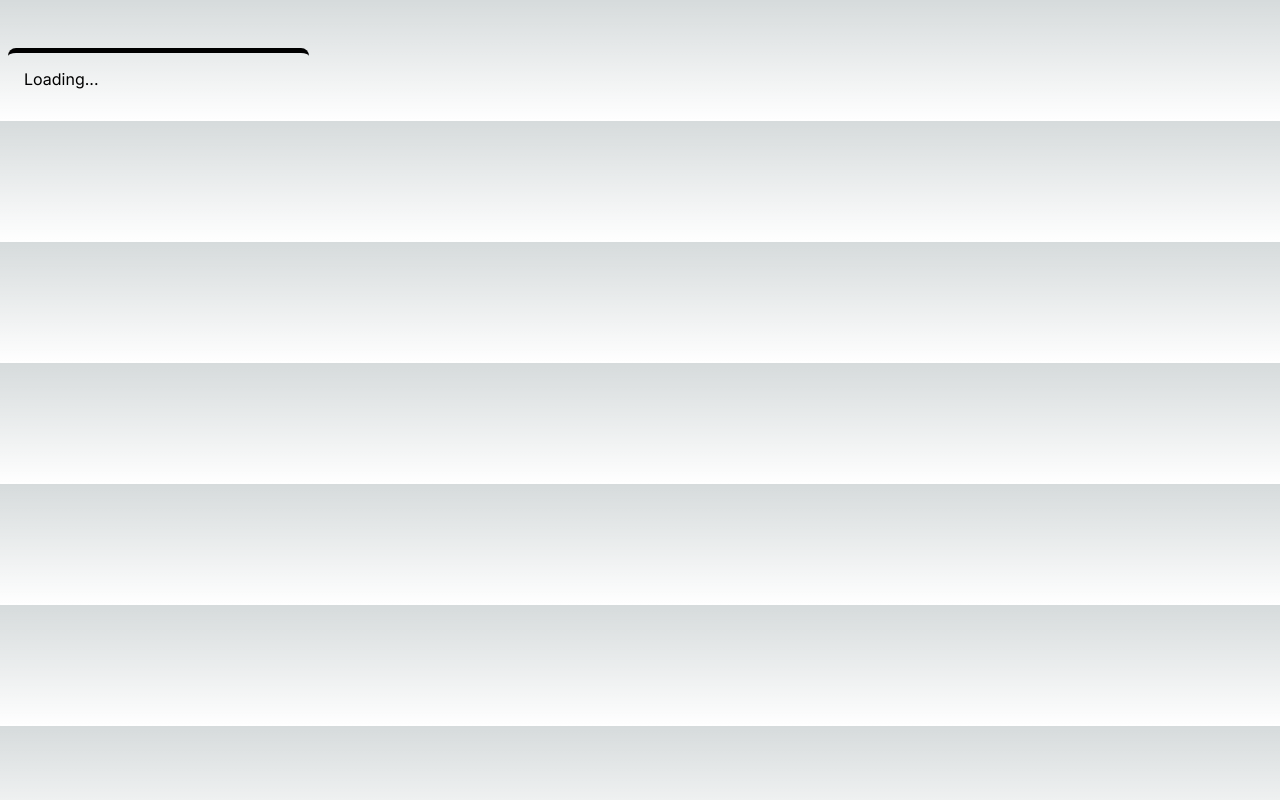
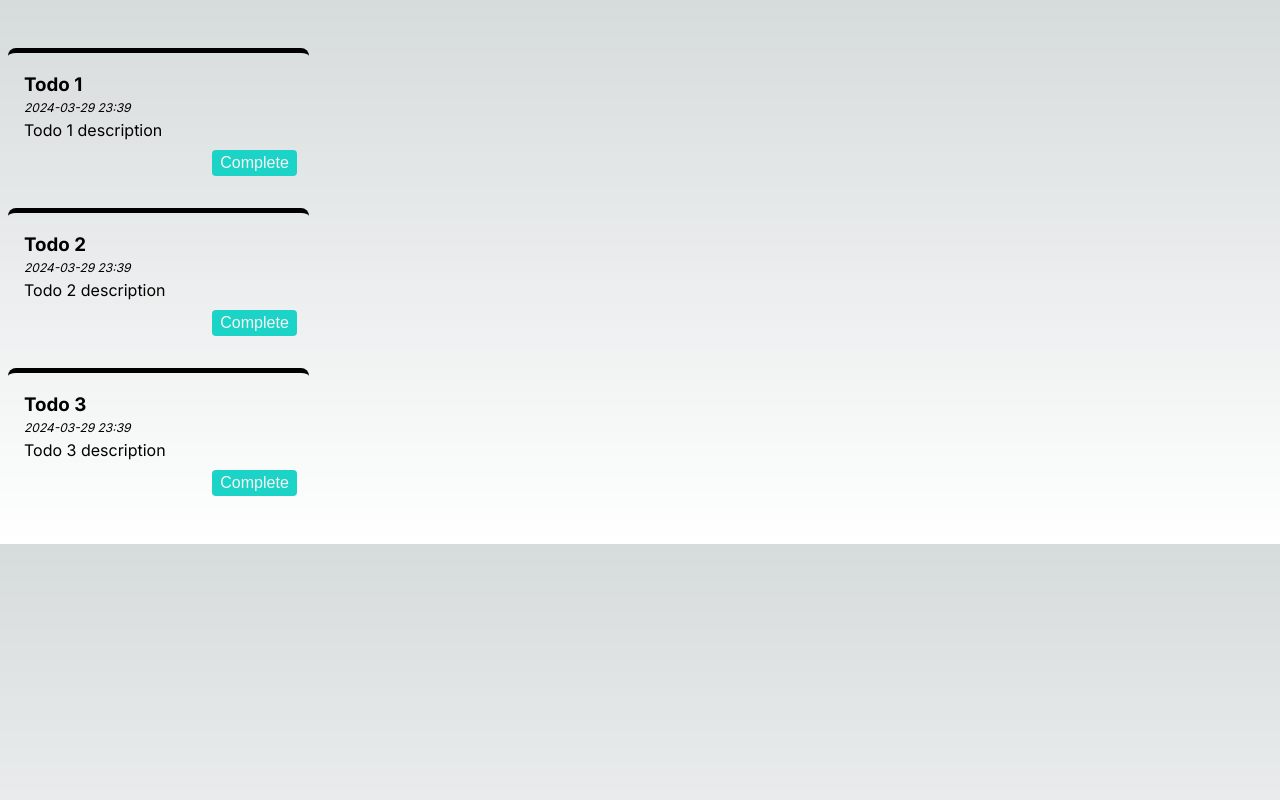
Before and after one commit to Boyolali-Dev/mencari-cinta-sejati, a Next.js app in the folder todo-list-nextjs/: page /todo-app in a window 1280 px wide. Built offline with nearby package versions, Linux system fonts and the light colour scheme.

Commit message:
Merubah beberapa tampilan dan menambah tombol Complete

```diff
--- /dev/null
+++ b/todo-list-nextjs/src/app/todo-app/completeButton/CompleteButton.jsx
@@ -0,0 +1,17 @@
+import styles from "./styles.module.scss";
+
+function CompleteButton() {
+  return (
+    <div className="button">
+      <button
+        type="button"
+        className={styles.button__complete}
+        title="Complete"
+      >
+        Complete
+      </button>
+    </div>
+  );
+}
+
+export default CompleteButton;
--- /dev/null
+++ b/todo-list-nextjs/src/app/todo-app/completeButton/styles.module.scss
@@ -0,0 +1,22 @@
+.button {
+    display: flex;
+    justify-content: space-between;
+    align-items: center;
+    position: relative;
+    padding: 4rem 0;
+    &__complete {
+        background-color: #1CD3C7;
+        color: #F8F5F5;
+        border: none;
+        border-radius: 4px;
+        padding: 4px 8px;
+        margin-left: 70%;
+        margin-top: 10px;
+        font-size: 16px;
+        cursor: pointer;
+        transition: background-color 0.3s ease;
+        &:hover {
+            background-color: rgb(0, 131, 122);
+        }
+    }
+}
--- a/todo-list-nextjs/src/app/todo-app/page.jsx
+++ b/todo-list-nextjs/src/app/todo-app/page.jsx
@@ -1,7 +1,8 @@
 "use client";
 
 import { useEffect, useState } from "react";
-import styles from "./styles.module.css";
+import styles from "./styles.module.scss";
+import CompleteButton from "./completeButton/CompleteButton";
 
 function Dashboard() {
   const [todos, setTodos] = useState([]);
@@ -14,7 +15,7 @@ function Dashboard() {
           throw new Error("Failed to fetch data");
         }
         const todosData = await res.json();
-        setTodos(todosData.todo);
+        setTodos(todosData.todos);
       } catch (error) {
         console.error("Error fetching todos:", error);
       }
@@ -25,12 +26,14 @@ function Dashboard() {
   return (
     <section className={styles.todo_list}>
       <div className="container">
-        <article className={styles.card}>
+        <article>
           {todos && todos.length > 0 ? (
             todos.map((todo) => (
-              <div key={todo.id}>
-                <h3 className={styles.card_title}>{todo.title}</h3>
-                <p className={styles.card_createdAt}>{todo.createdAt}</p>
+              <div key={todo.id} className={styles.card}>
+                <h3 className={styles.card__title}>{todo.title}</h3>
+                <p className={styles.card__createAt}>{todo.createAt}</p>
+                <p className={styles.card__description}>{todo.description}</p>
+                <CompleteButton />
               </div>
             ))
           ) : (
--- a/todo-list-nextjs/src/app/todo-app/styles.module.css
+++ b/todo-list-nextjs/src/app/todo-app/styles.module.scss
@@ -11,15 +11,17 @@
     border-radius: 8px;
     border: 1px solid var(--on-background);
     border-top: 5px solid;
+    margin-bottom: 16px;
+    &__title {
+        margin: 4px 0;
+    }
+    &__createAt {
+        color: var(--on-background);
+        font-size: 12px;
+        margin:4px 0;
+        font-style: italic;
+    }
+    &__description {
+        margin-top: 5px;
+    }
 }
-
-.card_title {
-    margin: 4px 0;
-}
-
-.card_createdAt {
-    color: var(--on-background);
-    font-size: 12px;
-    margin: 4px 0;
-    font-style: italic;
-}
--- a/todo-list-nextjs/src/app/todo-app/todo-item/styles.module.css
+++ /dev/null
@@ -1,10 +0,0 @@
-.card {
-    padding: 16px;
-    border-radius: 8px;
-    border: 1px solid var(--on-background);
-    border-top: 5px solid;
-}
-
-.card_title {
-    margin: 4px 0;
-}
--- a/todo-list-nextjs/src/component/Navbar/navbar.module.css
+++ b/todo-list-nextjs/src/component/Navbar/navbar.module.scss
@@ -45,7 +45,9 @@
     text-decoration: none;
     font-size: 16px;
     cursor: pointer;
-    float: left
+    float: left;
+    transition: background-color 0.3s ease;
+    border-radius: 6px;
 }
 
 .buttonNavbar:hover {
--- a/todo-list-nextjs/src/component/Navbar/page.jsx
+++ b/todo-list-nextjs/src/component/Navbar/page.jsx
@@ -1,5 +1,5 @@
 import Link from "next/link";
-import styles from "./navbar.module.css";
+import styles from "./navbar.module.scss";
 
 function Navbar() {
   return (
```
Also changed, not shown: todo-list-nextjs/src/app/todo-app/todo-item/page.jsx (deleted, +0 -15 lines).
